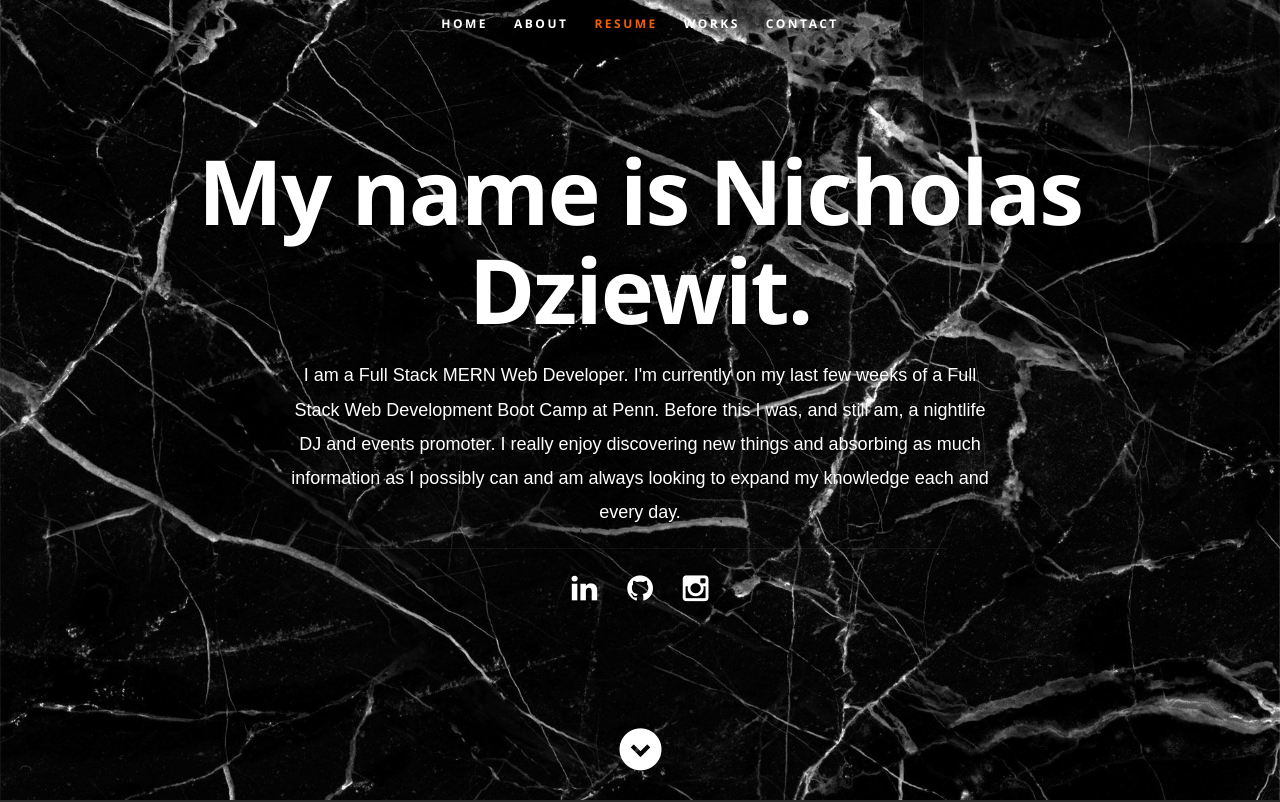
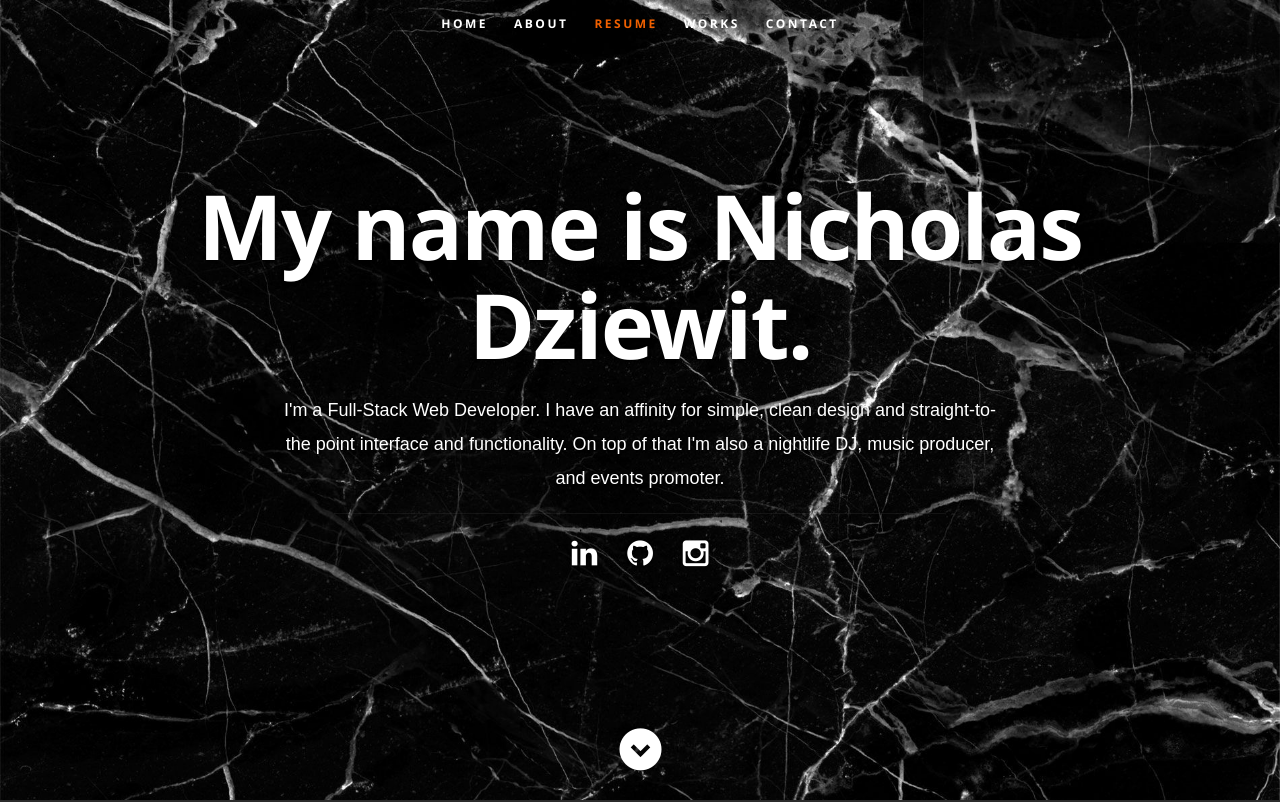
Before and after one commit to ndziewit/ndziewit.github.io, a React (Create React App) app: page / in a window 1280 px wide. Shown: the top 802 px of the page. Built offline with nearby package versions, Linux system fonts and the light colour scheme.

Commit message:
updated bio

```diff
--- a/src/components/Header.js
+++ b/src/components/Header.js
@@ -21,7 +21,7 @@ export default class Header extends Component {
          <div className="row banner">
             <div className="banner-text">
                <h1 className="responsive-headline">My name is {resumeData.name}.</h1>
-               <h3 style={{color:'#fff', fontFamily:'sans-serif '}}>I am a {resumeData.role}.{resumeData.roleDescription}
+               <h3 style={{color:'#fff', fontFamily:'sans-serif '}}>{resumeData.roleDescription}
                </h3>
                <hr/>
                <ul className="social">
--- a/src/resumeData.js
+++ b/src/resumeData.js
@@ -4,7 +4,7 @@ const resumeData = {
     "role": "Full Stack MERN Web Developer",
     "linkedinId": "nicholas.dziewit@gmail.com",
     "skypeid": "Your skypeid",
-    "roleDescription": " I'm currently on my last few weeks of a Full Stack Web Development Boot Camp at Penn. Before this I was, and still am, a nightlife DJ and events promoter. I really enjoy discovering new things and absorbing as much information as I possibly can and am always looking to expand my knowledge each and every day.",
+    "roleDescription": " I'm a Full-Stack Web Developer. I have an affinity for simple, clean design and straight-to-the point interface and functionality. On top of that I'm also a nightlife DJ, music producer, and events promoter.",
     "socialLinks":[
         {
           "name":"linkedin",
```
